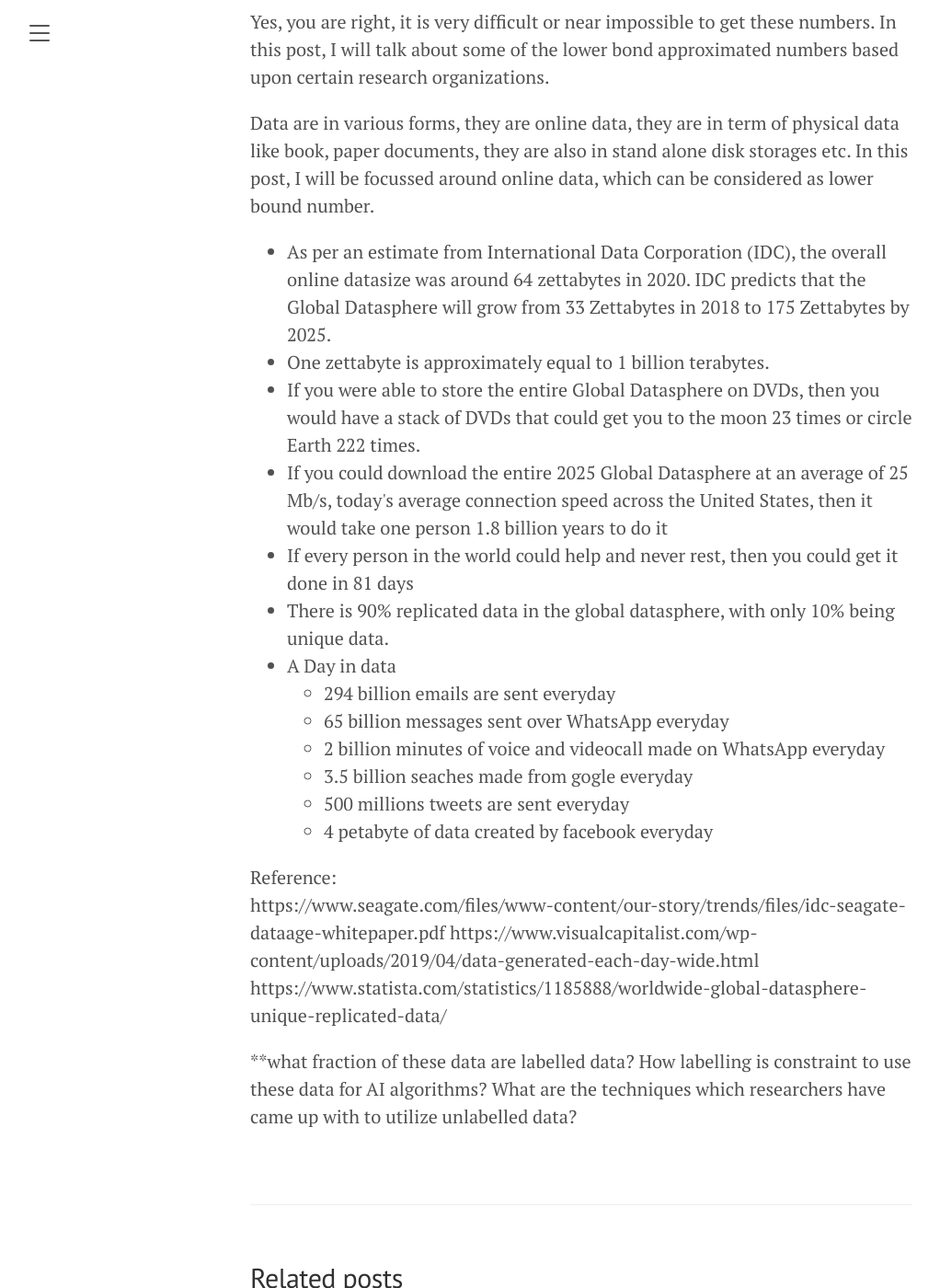
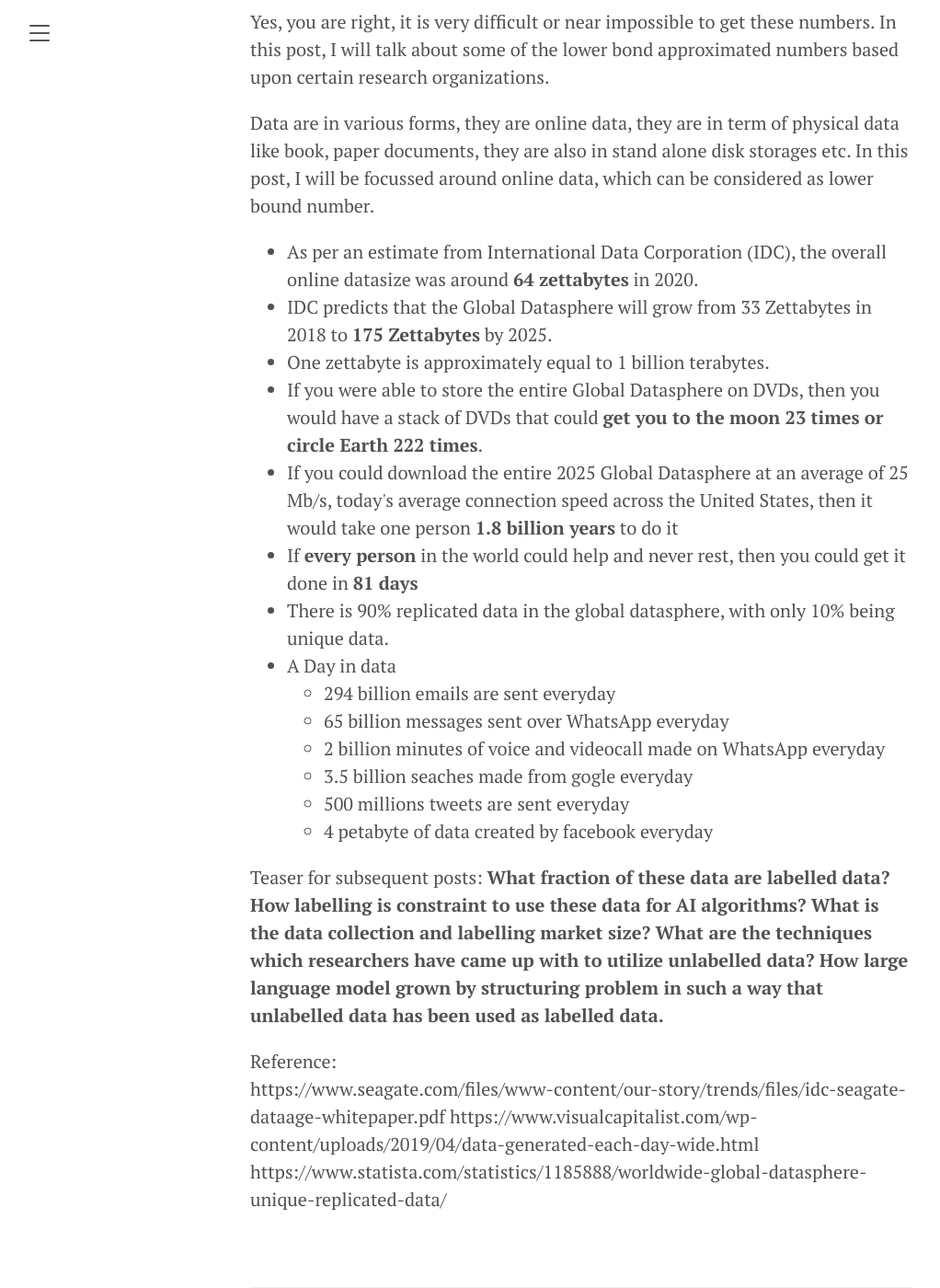
Before and after one commit to Ved-Prakash-Singh/Ved-Prakash-Singh.github.io, a Jekyll site: the page built from _posts/2024-01-05-Lets think data.md, in a window 1280 px wide and 1400 px high, scrolled down 333 px. Shown: the whole window at 92% size, without its empty margins (8-1030 px from the left). Built offline with Jekyll 4.4.1, drawn with Linux system fonts in a browser that asks for light colours.

Commit message:
Update 2024-01-05-Lets think data.md

```diff
--- a/_posts/2024-01-05-Lets think data.md
+++ b/_posts/2024-01-05-Lets think data.md
@@ -9,11 +9,12 @@ Yes, you are right, it is very difficult or near impossible to get these numbers
 Data are in various forms, they are online data, they are in term of physical data like book, paper documents, they are also in stand alone disk storages etc. In this post, I will be focussed around online data, which can be considered as lower bound number.
 
 <ul>
-  <li>As per an estimate from International Data Corporation (IDC), the overall online datasize was around 64 zettabytes in 2020. IDC predicts that the Global Datasphere will grow from 33 Zettabytes in 2018 to 175 Zettabytes by 2025.</li>
+  <li>As per an estimate from International Data Corporation (IDC), the overall online datasize was around <b>64 zettabytes</b> in 2020. </li>
+  <li>IDC predicts that the Global Datasphere will grow from 33 Zettabytes in 2018 to <b>175 Zettabytes</b> by 2025. </li>
   <li>One zettabyte is approximately equal to 1 billion terabytes. </li>
-  <li>If you were able to store the entire Global Datasphere on DVDs, then you would have a stack of DVDs that could get you to the moon 23 times or circle Earth 222 times.</li>
-  <li>If you could download the entire 2025 Global Datasphere at an average of 25 Mb/s, today's average connection speed across the United States, then it would take one person 1.8 billion years to do it</li>
-  <li>If every person in the world could help and never rest, then you could get it done in 81 days</li>
+  <li>If you were able to store the entire Global Datasphere on DVDs, then you would have a stack of DVDs that could <b> get you to the moon 23 times or circle Earth 222 times</b>.</li>
+  <li>If you could download the entire 2025 Global Datasphere at an average of 25 Mb/s, today's average connection speed across the United States, then it would take one person <b>1.8 billion years</b> to do it</li>
+  <li>If <b>every person</b> in the world could help and never rest, then you could get it done in <b>81 days</b></li>
   <li>There is 90% replicated data in the global datasphere, with only 10% being unique data.</li>
   <li>A Day in data</li>
   <ul>
@@ -26,9 +27,10 @@ Data are in various forms, they are online data, they are in term of physical da
   </ul>
 </ul>
 
+Teaser for subsequent posts: <b>
+What fraction of these data are labelled data? How labelling is constraint to use these data for AI algorithms?  What is the data collection and labelling market size? What are the techniques which researchers have came up with to utilize unlabelled data? How large language model grown by structuring problem in such a way that unlabelled data has been used as labelled data.
+
 Reference: <br>
 https://www.seagate.com/files/www-content/our-story/trends/files/idc-seagate-dataage-whitepaper.pdf
 https://www.visualcapitalist.com/wp-content/uploads/2019/04/data-generated-each-day-wide.html
 https://www.statista.com/statistics/1185888/worldwide-global-datasphere-unique-replicated-data/
-
-**what fraction of these data are labelled data? How labelling is constraint to use these data for AI algorithms? What are the techniques which researchers have came up with to utilize unlabelled data?
```
